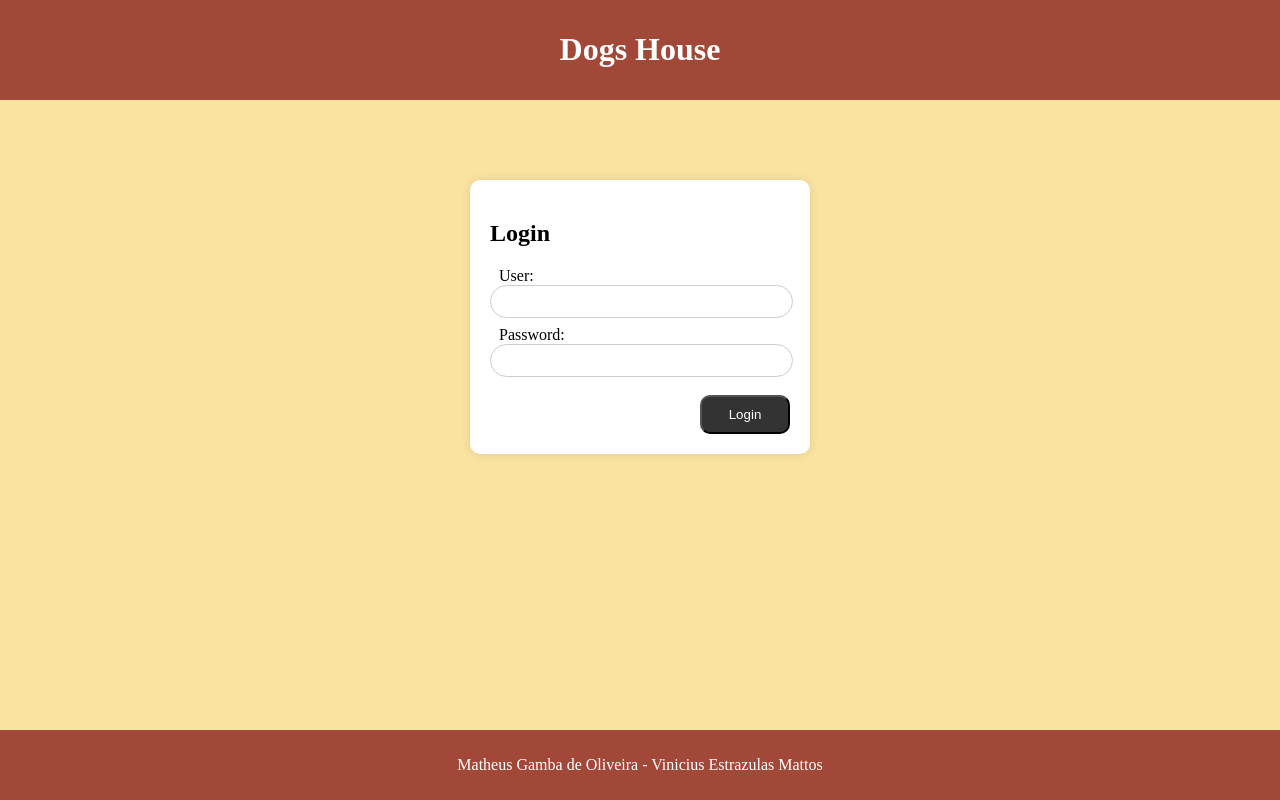
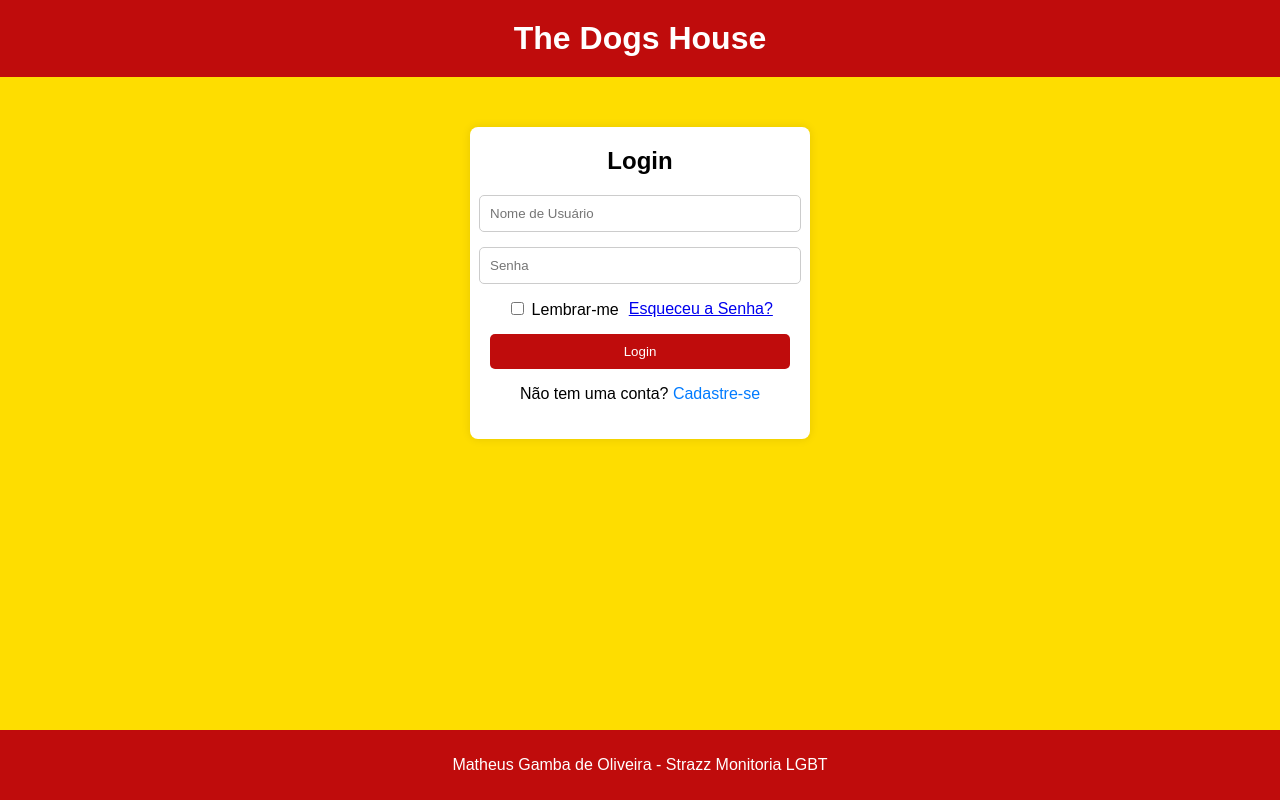
Before and after one commit to vemattos/angularDogs, an Angular app: page /login in a window 1280 px wide. Built offline with nearby package versions, Linux system fonts and the light colour scheme.

Commit message:
mudança 1

```diff
--- a/src/app/dogs/dogs.component.css
+++ b/src/app/dogs/dogs.component.css
@@ -1,89 +1,115 @@
+/* styles.css */
 body {
   margin: 0;
   padding: 0;
-  background-color: #fae2a1;
+  font-family: Arial, sans-serif;
+  background-color: #ffdca7;
+  color: #333;
 }
 
 header {
-  background-color: rgba(132, 23, 23, 0.755);
+  background-color: #d63c3c;
   color: #fff;
-  padding: 10px;
+  padding: 20px;
   display: flex;
   justify-content: space-between;
   align-items: center;
+  position: fixed;
+  width: 100%;
+  z-index: 1000;
 }
 
-footer{
-  font-size: large;
-  background-color: rgba(132, 23, 23, 0.755);
-  display: flex;
-  flex-direction: row;
-  justify-content: center;
-  align-items: center;
-  gap: 10px;
-  width: var(--screen-width);
-  height: 50px;
-  flex: none;
-  align-self:stretch;
-  flex-grow: 0;
+header h1 {
+  margin: 0;
+  font-size: 28px;
+  cursor: pointer;
 }
 
-.cardapio{
-  padding-top: 60px;
-  text-align: center;
-}
-.formulario{
-  text-align: center;
-  font-size: x-large;
-}
-.sobre{
-  margin-top: 75px;
-  font-size: 20px;
-  text-align: center;
-}
-.usuario{
-  cursor: default;
-  font-size: larger;
-  padding-right: 100px;
-}
-.menu{
-  padding-right: 100px;
-  font-size: x-large;
-  text-align: center;
-  color: white;
+nav {
+  display: flex;
+  gap: 20px;
 }
 
-
-#lanches-list {
-  display: flex;
-  flex-wrap: wrap;
-  justify-content: center;
-  gap: 40px;
+nav a {
+  color: #fff;
+  text-decoration: none;
+  font-size: 20px;
+  transition: color 0.3s ease;
 }
 
-.lanche-item {
-  width: 400px;
-  padding: 40px;
-  background-color: rgba(132, 23, 23, 0.755);
-  border: 1px solid #ccc;
-  margin-bottom: 20px;
-  display: flex;
-  flex-direction: column;
-  align-items: center;
-  font-size: xx-large;
+nav a:hover {
+  color: #ffdca7;
 }
 
-.lanche-item > * {
-  margin-bottom: 20px;
-  font-size: xx-large;
+#form-container {
+  background-color: #fff;
+  padding: 40px;
+  margin-top: 80px;
+  border-radius: 10px;
+  text-align: center;
+  box-shadow: 0 0 20px rgba(0, 0, 0, 0.1);
 }
 
-.btn-container {
-  display: flex;
-  gap: 10px;
+#form-container h2 {
+  margin-top: 0;
+  font-size: 24px;
 }
 
-.btn-container button {
+#form-container label {
+  display: block;
+  margin-bottom: 10px;
+}
+
+#form-container input {
+  width: 100%;
+  padding: 10px;
+  margin-bottom: 20px;
+  border: 1px solid #ccc;
+  border-radius: 5px;
+  box-sizing: border-box;
+  font-size: 16px;
+}
+
+#form-container button {
+  padding: 12px 30px;
+  background-color: #d63c3c;
+  color: #fff;
+  border: none;
+  border-radius: 5px;
+  font-size: 18px;
+  cursor: pointer;
+  transition: background-color 0.3s ease;
+}
+
+#form-container button:hover {
+  background-color: #b53535;
+}
+
+.cardapio {
+  padding-top: 120px;
+  text-align: center;
+  font-size: 36px;
+}
+
+.sobre {
+  padding: 60px 20px;
+  text-align: center;
   font-size: 20px;
-  padding: 10px 20px;
 }
+
+.sobre img {
+  max-width: 100%;
+  height: auto;
+  border-radius: 10px;
+  margin-top: 20px;
+}
+
+footer {
+  background-color: #d63c3c;
+  color: #fff;
+  text-align: center;
+  padding: 20px;
+  position: relative;
+  bottom: 0;
+  width: 100%;
+}
--- a/src/app/dogs/dogs.component.html
+++ b/src/app/dogs/dogs.component.html
@@ -1,11 +1,19 @@
+<!DOCTYPE html>
+<html lang="pt-BR">
+<head>
+  <meta charset="UTF-8">
+  <meta name="viewport" content="width=device-width, initial-scale=1.0">
+  <title>Dogs House</title>
+
+</head>
 <body>
   <header>
-        <h1 class="cursor" onclick="resetar()" style="padding-left: 60px;">Dogs House</h1>
-        <nav >
+    <h1 class="cursor" onclick="resetar()">Dogs House</h1>
+    <nav>
       <a href="#" class="menu" onclick="scrollToSection('cardapio')">Cardápio</a>
       <a href="#" class="menu" onclick="scrollToSection('sobre')">Sobre</a>
     </nav>
-        <span id="username" class="usuario"></span>
+    <span id="username" class="usuario">Usuário</span>
   </header>
 
   <div id="form-container" class="formulario">
@@ -30,8 +38,14 @@
 
   <div id="sobre" class="sobre">
     <h1>Sobre</h1>
-        <p>O site dogs house oferece a maior variedade de dogs, acompanhamentos e bebidas do mercado com os melhores preços!</p>
-        <img src="DOGSHOUSE.jpg" alt="dogs house" height="300px" width="300px">
+    <p>O site Dogs House oferece a maior variedade de cachorros-quentes, acompanhamentos e bebidas do mercado com os melhores preços!</p>
+    <img src="DOGSHOUSE.jpg" alt="dogs house">
   </div>
+
   <footer>Vinícius Estrázulas Mattos - Matheus Gamba de Oliveira</footer>
+
+  <script>
+    // Seu script JavaScript aqui
+  </script>
 </body>
+</html>
--- a/src/app/login/login.component.css
+++ b/src/app/login/login.component.css
@@ -1,71 +1,96 @@
+
 body {
+  font-family: Arial, sans-serif;
   margin: 0;
   padding: 0;
-  background-color: #fae2a1;
+  display: flex;
+  flex-direction: column;
+  align-items: center;
+  background-color: #FEDD00;
 }
 
-header {
-  background-color: rgba(132, 23, 23, 0.755);
-  color: white;
+.header {
+  background-color: #BF0C0C;
+  padding: 20px;
   text-align: center;
-  padding: 10px;
+  width: 100%;
 }
 
-.card {
-  background-color: #fff;
-  max-width: 300px;
-  margin: 20px auto;
-  margin-top: 80px;
-  padding: 20px;
-  box-shadow: 0 0 10px rgba(0, 0, 0, 0.1);
-  border-radius: 10px;
+.header h1 {
+  margin: 0;
+  color: #fff;
 }
 
-.log {
-  margin-bottom: 20px;
+.login-container {
+  background-color: #fff;
+  border-radius: 8px;
+  box-shadow: 0 0 10px rgba(0, 0, 0, 0.1);
+  padding: 20px;
+  width: 300px;
+  margin-top: 50px;
 }
 
-form label {
-  margin-bottom: 5px;
-  padding-left: 3%;
+.login-form {
+  display: flex;
+  flex-direction: column;
+  align-items: center;
 }
 
-form input {
-  width: 95%;
-  padding: 8px;
-  margin-bottom: 8px;
-  border-radius: 30px;
-  border: 1px solid #ccc;
+.login-form h2 {
+  margin-top: 0;
+  margin-bottom: 20px;
+  text-align: center;
 }
 
-.sumbit {
-  margin-left: 70%;
-  width: 30%;
+.login-form input[type="text"],
+.login-form input[type="password"] {
+  width: 100%;
   padding: 10px;
-  margin-top: 10px;
-  background-color: #333;
-  color: #fff;
-  border-radius: 10px;
+  margin-bottom: 15px;
+  border: 1px solid #ccc;
+  border-radius: 5px;
 }
 
-.opcoes {
-  margin-top: 10px;
-  margin-bottom: 10px;
-  text-align: center;
-  padding: 10px;
+.options {
+  display: flex;
+  justify-content: space-between;
+  align-items: center;
+  margin-bottom: 15px;
 }
 
-.cadastrar {
-  text-align: center;
-  margin-top: 15px;
+.options label {
+  margin-right: 10px;
 }
 
-footer {
+.signup {
+  text-align: center;
+}
+
+.signup a {
+  color: #007bff;
+  text-decoration: none;
+}
+
+button {
+  background-color: #BF0C0C;
+  color: #fff;
+  border: none;
+  padding: 10px 20px;
+  border-radius: 5px;
+  cursor: pointer;
+  width: 100%;
+}
+
+button:hover {
+  background-color: #8C0202;
+}
+
+.footer {
+  background-color: #BF0C0C;
+  color: #fff;
+  padding: 10px;
+  text-align: center;
+  width: 100%;
   position: fixed;
   bottom: 0;
-  width: 100%;
-  text-align: center;
-  padding: 10px 0;
-  background-color: rgba(132, 23, 23, 0.755);
-  color: #fff;
 }
--- a/src/app/login/login.component.html
+++ b/src/app/login/login.component.html
@@ -1,27 +1,32 @@
+<!DOCTYPE html>
+<html lang="pt-BR">
+<head>
+<meta charset="UTF-8">
+<meta name="viewport" content="width=device-width, initial-scale=1.0">
+<title>The Dogs House - Login</title>
+
+</head>
 <body>
-<header>
-  <h1>Dogs House</h1>
+<header class="header">
+    <h1>The Dogs House</h1>
 </header>
-<div class="card">
-  <h2 class="log">Login</h2>
-  <form id="formularioLogin">
-
-          <label for="username">User:</label>
-          <input type="text" id="username" required>
-
-          <label for="password">Password:</label>
-          <input type="password" id="password" required>
-
-      <button type="button" id="login" class="sumbit" (click)="onSubmit()">Login</button>
-  </form>
-  <!-- <div class="opcoes">
-      <button type="button" id="recover" onclick="recuperarSenha()">Recuperar Senha</button>
-      <input type="checkbox" id="remember">
-      <label for="remember">Lembrar-me</label><br>
-      <button id="cadastrar" class="cadastrar">Cadastrar</button>
-  </div> -->
+<div class="login-container">
+    <form action="#" method="POST" class="login-form">
+        <h2>Login</h2>
+        <input type="text" name="username" placeholder="Nome de Usuário" required>
+        <input type="password" name="password" placeholder="Senha" required>
+        <div class="options">
+            <label><input type="checkbox" name="remember"> Lembrar-me</label>
+            <a href="#">Esqueceu a Senha?</a>
+        </div>
+        <button type="submit">Login</button>
+    </form>
+    <div class="signup">
+        <p>Não tem uma conta? <a href="#">Cadastre-se</a></p>
+    </div>
 </div>
+<footer class="footer">
+    <p>Matheus Gamba de Oliveira - Strazz Monitoria LGBT</p>
+</footer>
 </body>
-<footer>
-  <p>Matheus Gamba de Oliveira - Vinicius Estrazulas Mattos</p>
-</footer>
+</html>
```
Lines whose indentation alone changed are shown as unchanged.
